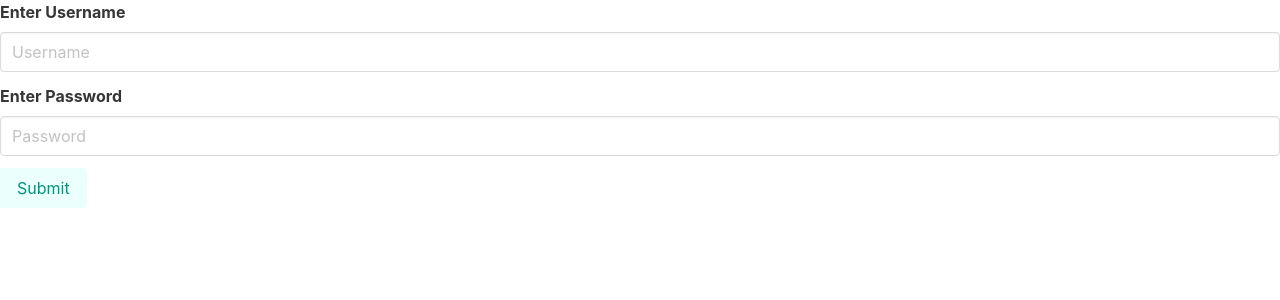
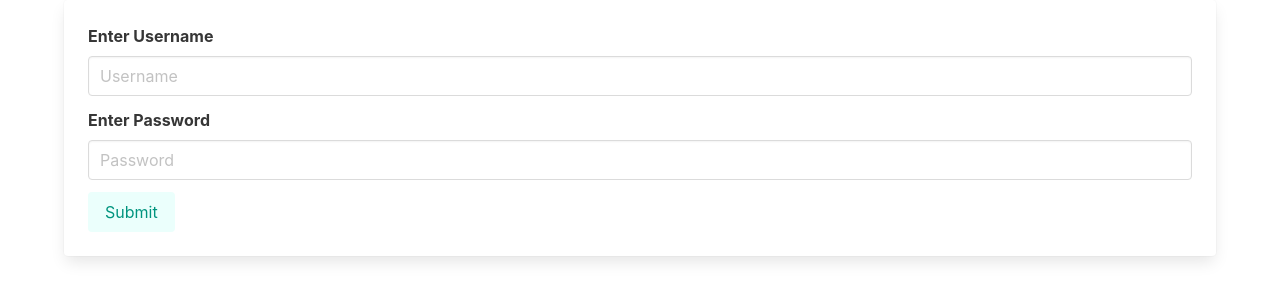
Before and after one commit to mac718/Djello, a React (Create React App) app in the folder client/: page /register in a window 1280 px wide. Shown: the top 300 px of the page. Built offline with nearby package versions, Linux system fonts and the light colour scheme.

Commit message:
create login component and route handler

```diff
--- a/client/src/App.js
+++ b/client/src/App.js
@@ -1,12 +1,24 @@
 import React from 'react';
 import 'bulma/css/bulma.css';
-import Register from './Register';
+import {
+  BrowserRouter as Router,
+  Route,
+  Link,
+  Switch,
+} from 'react-router-dom';
+import Register from './components/Register';
+import Login from './components/Login';
 
 function App() {
   return (
-    <div className="App">
-      <Register />
-    </div>
+    <Router>
+      <div className="App container">
+        <Switch>
+          <Route path='/register' component={Register} />
+          <Route path='/login' component={Login} />
+        </Switch>
+      </div>
+    </Router>
   );
 }
 
--- a/client/src/Register.js
+++ b/client/src/components/Login.js
@@ -1,8 +1,8 @@
 import React, {Component} from 'react';
 
-class Resister extends Component {
+class Login extends Component {
   constructor(props) {
-    super(props);
+    super(props)
     this.state = {
       username: '',
       password: ''
@@ -18,7 +18,7 @@ class Resister extends Component {
   handleSubmit = (e) => {
     e.preventDefault();
     console.log(JSON.stringify(this.state))
-    fetch('/register', {
+    fetch('/login', {
       method: 'POST',
       body: JSON.stringify(this.state),
       headers: {
@@ -30,6 +30,7 @@ class Resister extends Component {
           console.log('Yay!')
           //this.props.history.push('/');
         } else {
+          console.log('yo')
           const error = new Error(res.error)
           throw error;
         }
@@ -42,7 +43,8 @@ class Resister extends Component {
 
   render() {
     return(
-      <form onSubmit={this.handleSubmit}>
+      <div  className='card is-4'>
+      <form onSubmit={this.handleSubmit} className='card-content'>
         <div className="field">
           <label className="label">Enter Username</label>
           <div className="control">
@@ -73,8 +75,10 @@ class Resister extends Component {
           <button className="button is-primary is-light">Submit</button>
         </div>
       </form>
+      </div>
     )
   }
+
 }
 
-export default Resister;
+export default Login;
--- /dev/null
+++ b/client/src/components/Register.js
@@ -0,0 +1,82 @@
+import React, {Component} from 'react';
+
+class Resister extends Component {
+  constructor(props) {
+    super(props);
+    this.state = {
+      username: '',
+      password: ''
+    }
+  }
+
+  handleInputChange = (e) => {
+    const { name, value } = e.target;
+    this.setState({ [name]: value });
+    console.log(this.state);
+  }
+
+  handleSubmit = (e) => {
+    e.preventDefault();
+    console.log(JSON.stringify(this.state))
+    fetch('/register', {
+      method: 'POST',
+      body: JSON.stringify(this.state),
+      headers: {
+        'Content-type': 'application/json',
+      }
+    })
+    .then(res => {
+        if(res.status === 200) {
+          console.log('Yay!')
+          //this.props.history.push('/');
+        } else {
+          const error = new Error(res.error)
+          throw error;
+        }
+      })
+      .catch(err => {
+        console.log(err);
+        alert('Error logging in');
+      })
+  }
+
+  render() {
+    return(
+      <div  className='card is-4'>
+      <form onSubmit={this.handleSubmit} className='card-content'>
+        <div className="field">
+          <label className="label">Enter Username</label>
+          <div className="control">
+            <input
+              className="input"
+              name='username'
+              type="text"
+              placeholder="Username"
+              onChange={this.handleInputChange}
+            />
+          </div>
+        </div>
+
+        <div className="field">
+          <label className="label">Enter Password</label>
+          <div className="control">
+            <input
+              className="input"
+              name='password'
+              type="password"
+              placeholder="Password"
+              onChange={this.handleInputChange}
+            />
+          </div>
+        </div>
+
+        <div className="control">
+          <button className="button is-primary is-light">Submit</button>
+        </div>
+      </form>
+      </div>
+    )
+  }
+}
+
+export default Resister;
```
Also changed, not shown: 1 other file (tests, documents, lock files or other folders).
